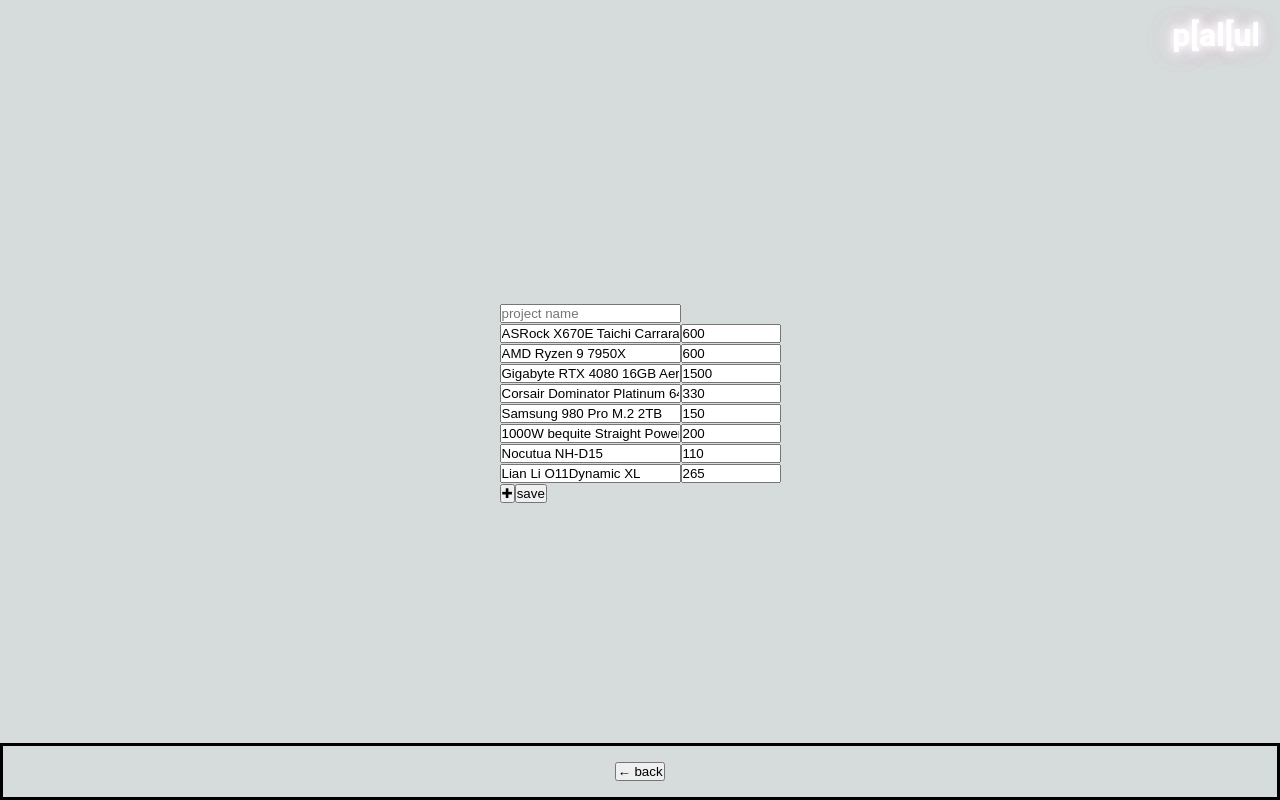
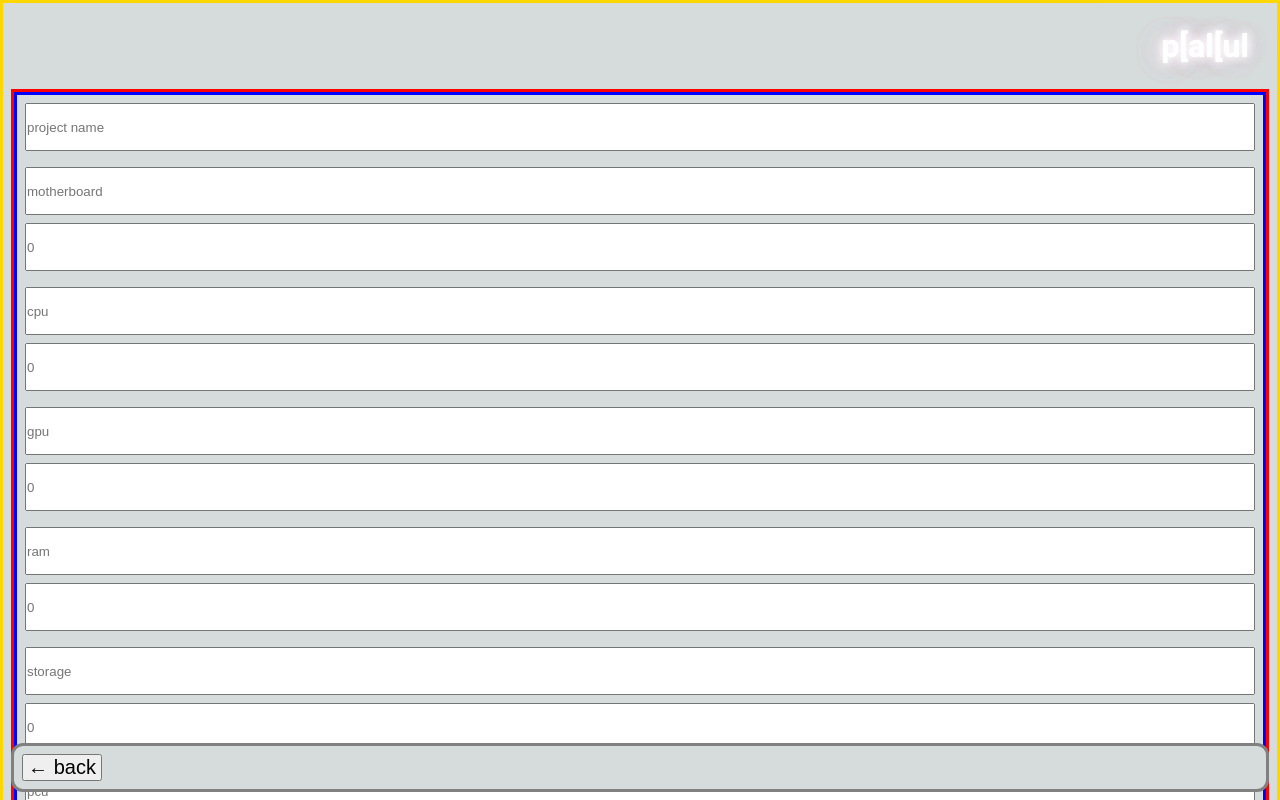
Before and after one commit to reyk-zepper/atlantis-capstone, a Next.js app: page /add-project in a window 1280 px wide. Shown: the top 800 px of the page. Built offline with nearby package versions, Linux system fonts and the light colour scheme.

Commit message:
styling buttons

```diff
--- /dev/null
+++ b/components/Buttons/AddButton.js
@@ -0,0 +1,6 @@
+import styled from "styled-components";
+
+export const StyledAddButton = styled.button`
+  width: 4rem;
+  font-size: 1.5rem;
+`;
--- /dev/null
+++ b/components/Buttons/BackButton.js
@@ -0,0 +1,6 @@
+import styled from "styled-components";
+
+export const StyledBackButton = styled.button`
+  width: 5rem;
+  font-size: 1.25rem;
+`;
--- /dev/null
+++ b/components/Buttons/DeleteButton.js
@@ -0,0 +1,3 @@
+import styled from "styled-components";
+
+export const StyledDeleteButton = styled.button``;
--- /dev/null
+++ b/components/Buttons/SubmitButton.js
@@ -0,0 +1,11 @@
+import styled from "styled-components";
+
+export const StyledSubmitButton = styled.button`
+  width: 6rem;
+  font-size: 1rem;
+  padding: 0.5rem;
+
+  &:hover {
+    transform: scale(0.8);
+  }
+`;
--- a/components/Form/index.js
+++ b/components/Form/index.js
@@ -1,13 +1,16 @@
 import { v4 as uuidv4 } from "uuid";
 import { useImmer } from "use-immer";
-import { partList2 } from "../../lib/initialValues";
+import { partList } from "../../lib/initialValues";
 import useStore from "../../hooks/useStore";
 import Swal from "sweetalert2";
 import { useRouter } from "next/router";
+import styled from "styled-components";
+import { StyledSubmitButton } from "../Buttons/SubmitButton";
+import { StyledAddButton } from "../Buttons/AddButton";
 
 export default function Form() {
   const router = useRouter();
-  const [items, setItems] = useImmer(partList2);
+  const [items, setItems] = useImmer(partList);
   const [additionalItems, setAdditionalItems] = useImmer([]);
   const [addProject] = useStore((state) => [state.addProject]);
   const [projectName, setProjectName] = useImmer("");
@@ -58,7 +61,7 @@
       }),
     };
 
-    const resetItems = partList2.map((item) => {
+    const resetItems = partList.map((item) => {
       return { ...item, price: "", value: "" };
     });
 
@@ -89,8 +92,8 @@
 
   return (
     <>
-      <form onSubmit={handleSubmit}>
-        <input
+      <StyledForm onSubmit={handleSubmit}>
+        <StyledInput
           aria-label="projectname"
           required
           maxLength={25}
@@ -102,8 +105,8 @@
         />
         {items.map((item, index) => {
           return (
-            <div key={item.id}>
-              <input
+            <StyledDefaultItems key={item.id}>
+              <StyledInput
                 aria-label={item.name}
                 required
                 maxLength={60}
@@ -116,7 +119,7 @@
                 }
               />
 
-              <input
+              <StyledInput
                 aria-label={`${item.name}price`}
                 required
                 step={0.01}
@@ -130,13 +133,13 @@
                   handleItemChange(index, "price", event.target.value)
                 }
               />
-            </div>
+            </StyledDefaultItems>
           );
         })}
         {additionalItems.map((item, index) => {
           return (
-            <div key={item.id}>
-              <input
+            <StyledDefaultItems key={item.id}>
+              <StyledInput
                 aria-label="additional item label"
                 required
                 maxLength={60}
@@ -149,7 +152,7 @@
                 }
               />
 
-              <input
+              <StyledInput
                 aria-label={item.name}
                 required
                 maxLength={60}
@@ -162,7 +165,7 @@
                 }
               />
 
-              <input
+              <StyledInput
                 aria-label={`${item.name}price`}
                 required
                 step={0.01}
@@ -179,15 +182,47 @@
               <button type="button" onClick={() => handleDeletItem(item.id)}>
                 delete
               </button>
-            </div>
+            </StyledDefaultItems>
           );
         })}
-
-        <button type="button" onClick={handleAddItem}>
-          ✚
-        </button>
-        <button type="submit">save</button>
-      </form>
+        <StyledButtonContainer>
+          <StyledAddButton type="button" onClick={handleAddItem}>
+            &#43;
+          </StyledAddButton>
+          <StyledSubmitButton type="submit">save</StyledSubmitButton>
+        </StyledButtonContainer>
+      </StyledForm>
     </>
   );
 }
+
+const StyledForm = styled.form`
+  width: 100%;
+  height: 100%;
+  flex: 1;
+  border: solid blue;
+  display: flex;
+  flex-direction: column;
+  align-items: center;
+  justify-content: center;
+  gap: 1rem;
+  padding: 0.5rem;
+`;
+
+const StyledDefaultItems = styled.div`
+  width: 100%;
+  display: flex;
+  flex-direction: column;
+  align-items: center;
+  justify-content: center;
+  gap: 0.5rem;
+`;
+const StyledInput = styled.input`
+  height: 3rem;
+  width: 100%;
+`;
+const StyledButtonContainer = styled.div`
+  width: 100%;
+  display: flex;
+  justify-content: space-between;
+`;
--- a/components/Layout/index.js
+++ b/components/Layout/index.js
@@ -10,36 +10,38 @@
     </AppContainer>
   );
 }
+
 const AppContainer = styled.div`
-  height: 100vh;
+  position: relative;
+  height: 100%;
+  width: 100vw;
   display: flex;
   flex-direction: column;
   align-items: center;
   justify-content: space-between;
+  padding: 0.5rem;
+  border: solid gold;
 `;
 
 const StyledMain = styled.main`
   display: flex;
+  min-height: 76vh;
+  width: 100%;
+  flex: 1;
   flex-direction: column;
   align-items: center;
   justify-content: center;
+  border: solid red;
 `;
+
 const StyledHeading = styled.h1`
   text-align: right;
   width: 100%;
   padding: 1rem 1.25rem 0.5rem;
+  margin-bottom: 1rem;
   color: #fff;
   text-shadow: 0 0 1px #fff, 0 0 10px #fff, 0 0 11px #fff,
     0 0 21px rgba(255, 214, 243, 0.6), 0 0 41px rgba(255, 214, 243, 0.6),
     0 0 46px rgba(255, 214, 243, 0.6), 0 0 51px rgba(255, 214, 243, 0.6),
     0 0 76px rgba(255, 214, 243, 0.6);
 `;
-
-const StyledHeadingContainer = styled.div`
-  padding: 5rem;
-  display: flex;
-  justify-content: right;
-  align-items: center;
-  width: 50rem;
-  min-height: 5rem;
-`;
--- a/components/Navigation/index.js
+++ b/components/Navigation/index.js
@@ -1,6 +1,7 @@
 import Link from "next/link";
 import styled from "styled-components";
 import { useRouter } from "next/router";
+import { StyledBackButton } from "../Buttons/BackButton";
 
 export default function Navigation() {
   const router = useRouter();
@@ -9,39 +10,39 @@
   if (id !== undefined || router.pathname === "/add-project") {
     return (
       <StyledNavigation>
-        <button type="button" onClick={() => router.back()}>
+        <StyledBackButton type="button" onClick={() => router.back()}>
           &larr; back
-        </button>
+        </StyledBackButton>
       </StyledNavigation>
     );
   }
   return (
     <StyledNavigation>
-      <StyledLink href={"/active"}>Active</StyledLink>
-      <StyledLink href={"/"}>HOME</StyledLink>
-      <StyledLink href={"/done"}>Done</StyledLink>
+      <StyledLink href={"/active"}>active</StyledLink>
+      <StyledLink href={"/"}>X</StyledLink>
+      <StyledLink href={"/done"}>done</StyledLink>
     </StyledNavigation>
   );
 }
 
 const StyledNavigation = styled.div`
+  position: sticky;
+  bottom: 0.5rem;
+  width: 100%;
+  background-color: rgb(var(--background-rgb));
+  padding: 0.5rem;
+  border: solid grey;
+  border-radius: 0.75rem;
   display: flex;
-  width: 100vw;
-  justify-content: center;
-  gap: 3rem;
-  position: sticky;
-  bottom: 0;
-  background-color: rgb(var(--background-rgb));
-
-  border: solid rgb(var(--foreground-rgb)); 0.025rem;
-  padding: 1rem;
+  justify-content: space-between;
+  align-items: center;
 `;
 const StyledLink = styled(Link)`
   color: inherit;
   text-decoration: none;
   position: relative;
-  font-weight: bold;
-  font-size: 2rem;
+  /* font-weight: bold; */
+  font-size: 1.75rem;
 
   &:hover {
     text-decoration: underline;
--- a/pages/index.js
+++ b/pages/index.js
@@ -4,14 +4,14 @@
 export default function Home() {
   return (
     <StyledStartingContainer>
-      <StyledParagraph>start a new project</StyledParagraph>
+      <StyledParagraph>start a</StyledParagraph>
       <StyledLink href={"/add-project"}>&oplus;</StyledLink>
+      <StyledParagraph>new project</StyledParagraph>
     </StyledStartingContainer>
   );
 }
 
 const StyledStartingContainer = styled.div`
-  border: solid black;
   display: flex;
   flex-direction: column;
   align-items: center;
--- a/styles.js
+++ b/styles.js
@@ -28,15 +28,8 @@
   }
 
   body {
-    height: 100vh;
     color: rgb(var(--foreground-rgb));
     background: rgb(var(--background-rgb));
-
-    display: flex;
-    flex-direction: column;
-    align-items: center;
-    justify-content: space-between;
-    gap: 2rem;
   }
 
   a {
@@ -49,40 +42,8 @@
     text-decoration: underline;
   }
 
-  header {
-    padding: 0.5rem;
-    display: flex;
-    flex-direction: column;
-    align-items: center;
-    justify-content: center;
-    gap: 1rem;
-  }
-
   ul {
     list-style: none;
-  }
-
-  li {
-    margin-bottom: 0.5rem;
-  }
-
-  footer {
-    width: 100%;
-    padding: 0.5rem;
-    display: flex;
-    flex-direction: column;
-    align-items: center;
-    justify-content: center;
-    gap: 1rem;
-  }
-
-  footer div {
-    width: 100%;
-    display: flex;
-    flex-direction: row;
-    justify-content: center;
-    align-items: flex-end;
-    gap: 1rem;
   }
 
   @media (prefers-color-scheme: dark) {
```
Also changed, not shown: components/StyledButton/index.js (added, +35 -0 lines).
